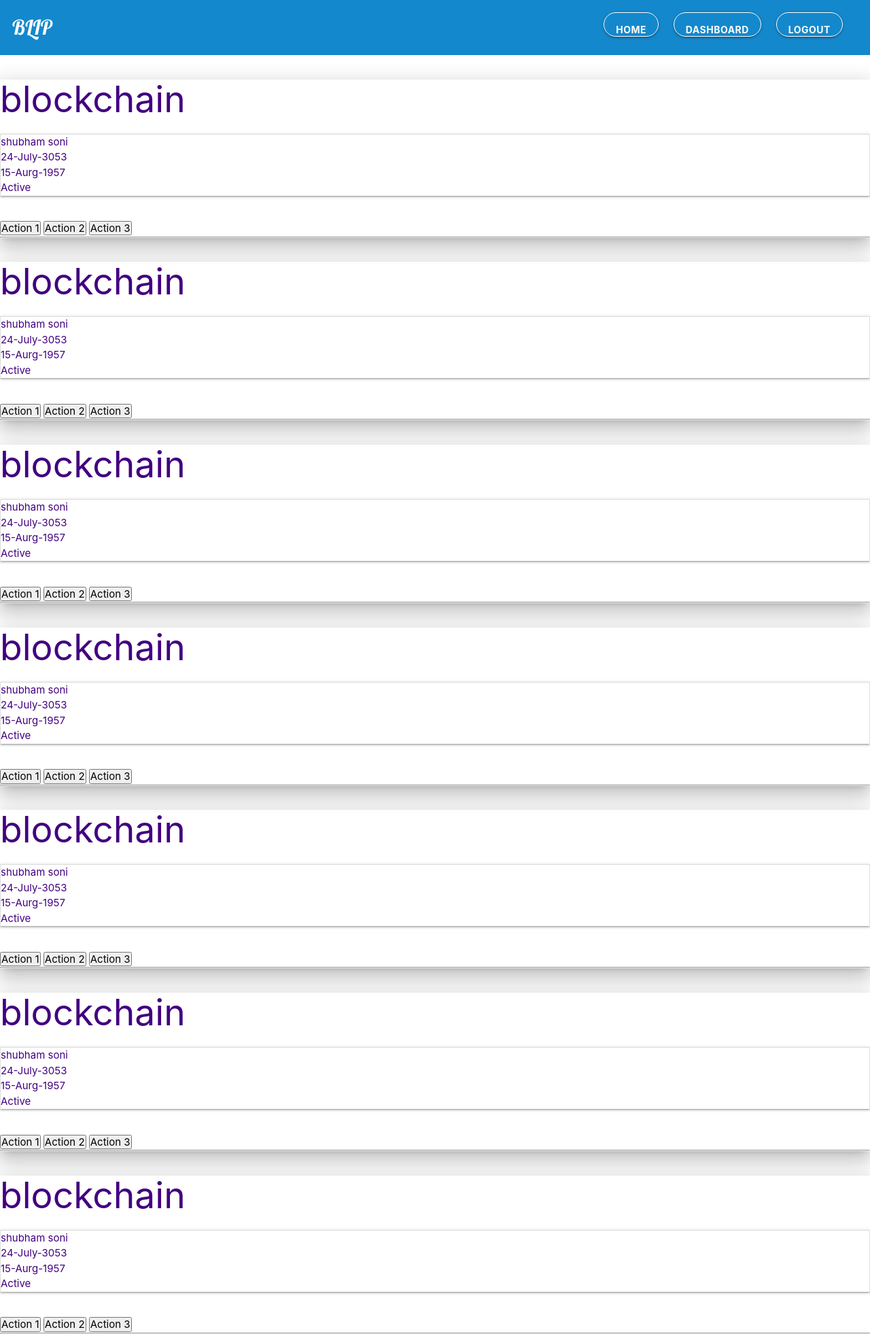
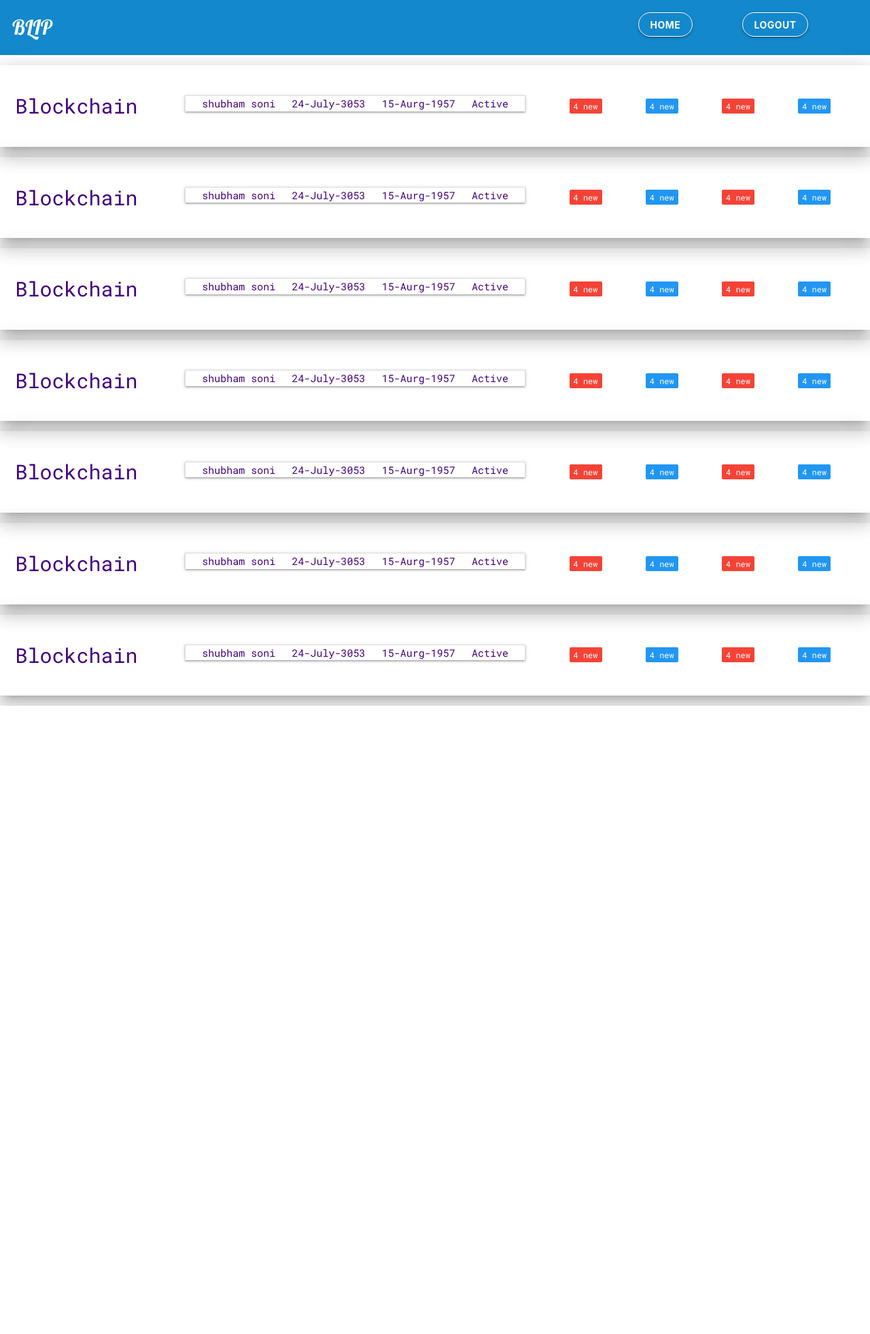
Before and after one commit to online-ssoni/blip, a Django app: page /profile_dashboard/ in a window 1280 px wide. Shown: the whole page at 68% size. After the commit the page ends 1038 px from the top, so only its background shows below. Run offline with Django 3.2, Linux system fonts and the light colour scheme; the visitor is signed in with stand-in values (Sample User, id 1); some libraries are stand-ins or nearby versions.

Commit message:
added dasboard

```diff
--- /dev/null
+++ b/blip_master/static/css/dash.css
@@ -0,0 +1,30 @@
+.dash {
+    display:flex;
+    margin:1em 0;
+    justify-content: space-evenly;
+    align-items: center;
+    font-family: 'Roboto Mono', monospace;
+    padding: 0.5em;
+}
+.dash h2 {
+    font-size: 2em;
+    flex:1;
+    margin-bottom: 1.2em;
+    margin-left: 0.5em;
+    text-transform: capitalize;
+}
+
+.dash ul {
+    flex: 2;
+    display: flex;
+    justify-content: space-evenly
+}
+
+.dash .btns {
+    flex: 2;
+    display: flex;
+    justify-content: space-evenly;
+}
+.btn {
+    padding-top: 0;
+}
--- a/blip_master/templates/profile/dashboard.html
+++ b/blip_master/templates/profile/dashboard.html
@@ -11,6 +11,7 @@
         <!-- Compiled and minified CSS -->
         <link rel="stylesheet" href="https://cdnjs.cloudflare.com/ajax/libs/materialize/1.0.0/css/materialize.min.css">
         <link rel="stylesheet" type="text/css" href=" {% static 'css/profile.css' %}">
+        <link rel="stylesheet" type="text/css" href=" {% static 'css/dash.css' %}">
 
     </head>
     <body>
@@ -20,14 +21,14 @@
                     <li class="navbar">
                         <ul>
                             <li class="btn"><a href="{% url 'blip-home' %}">Home</a></li>
-                            <li class="btn"><a href="{% url 'profile_dashboard' %}">Dashboard</a></li>
                             <li class="btn"><a href="{% url 'logout' %}">Logout</a></li>
                         </ul>
                     </li>
                 </ul>
             </header>
-        {% for event in events %}
-            <div class="z-depth-4">
+        <div class="container">
+            {% for event in events %}
+            <div class="z-depth-4 dash">
                 <h2>{{event.name}}</h2>
                 <ul class="collapsible">
                     <li>
@@ -36,13 +37,15 @@
                     <p>{{ event.created_at }}</p>
                     <p>{{ event.active }}</p>
                 </ul>
-                <br>
-                <button>Action 1</button>
-                <button>Action 2</button>
-                <button>Action 3</button>
+                <div class="btns">
+                    <a href="#"><span class="new badge red">4</span></a>
+                    <a href="#"><span class="new badge blue">4</span></a>
+                    <a href="#"><span class="new badge red">4</span></a>
+                    <a href="#"><span class="new badge blue">4</span></a>
+                </div>
             </div>
-            <hr>
         {% endfor %}
+        </div>
         <!-- Compiled and minified JavaScript -->
         <script src="https://cdnjs.cloudflare.com/ajax/libs/materialize/1.0.0/js/materialize.min.js"></script>
     </body>
```
